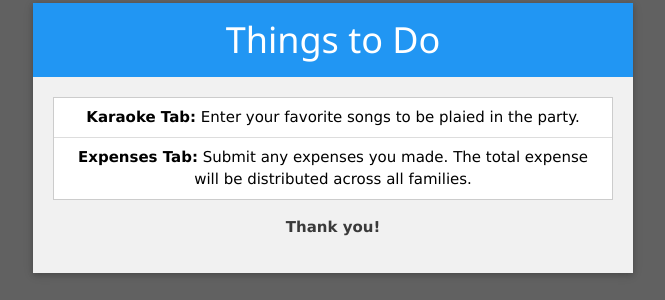
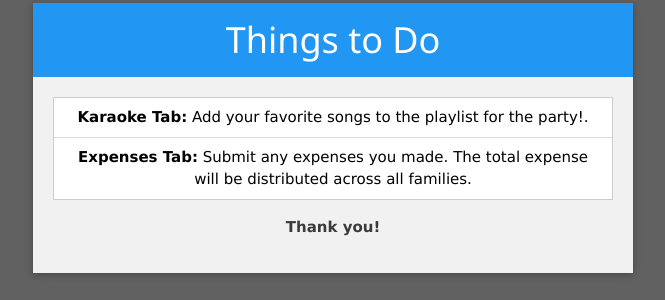
Before and after one commit to beirouz/party-sign-up, a Flask app: page / in a window 1280 px wide. Shown: the part 381-681 px from the top of the page, without its empty margins (307-972 px from the left). Run offline with Flask 3, Linux system fonts and the light colour scheme; the visitor is signed in with stand-in values (Sample User, id 1).

Commit message:
Fixed a typo in homepage

```diff
--- a/templates/home.html
+++ b/templates/home.html
@@ -58,7 +58,7 @@
 
 		  <ul class="w3-ul w3-border w3-white">
 			<li>
-			  <strong>Karaoke Tab:</strong> Enter your favorite songs to be plaied in the party.
+			  <strong>Karaoke Tab:</strong> Add your favorite songs to the playlist for the party!.
 			</li>
 			<li>
 			  <strong>Expenses Tab:</strong> Submit any expenses you made.
```
